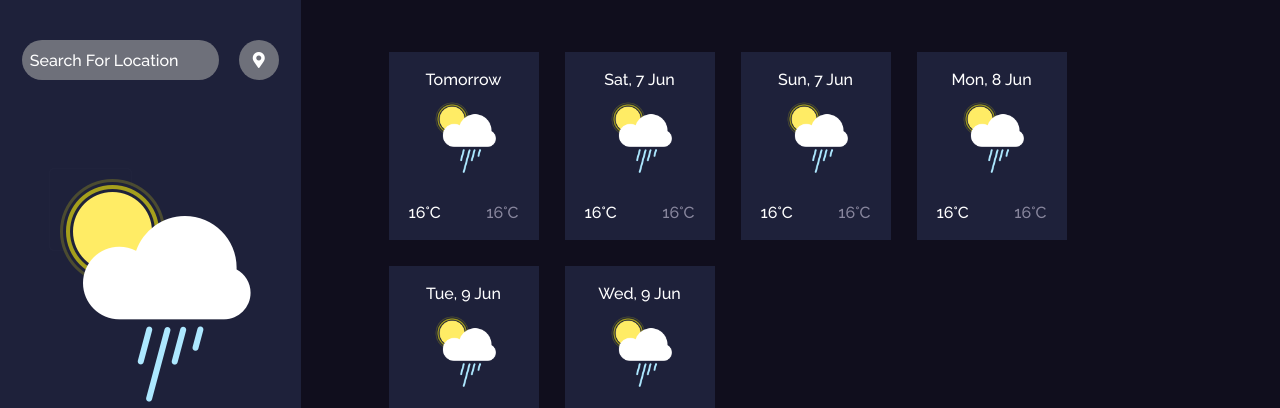
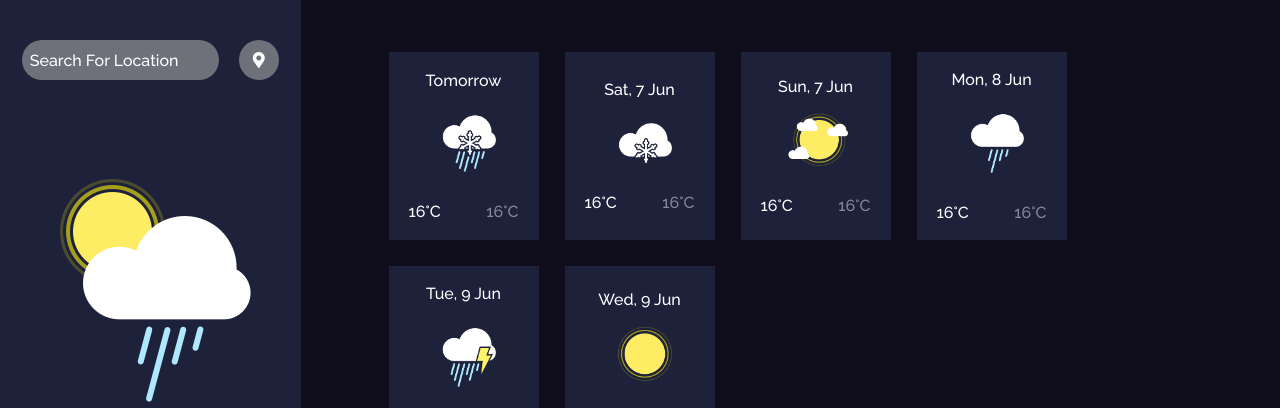
Before and after one commit to jobayed003/Weather-App, a website: page index.html in a window 1280 px wide. Shown: the top 408 px of the page. Drawn offline with Linux system fonts and the light colour scheme.

Commit message:
fixed icon

```diff
--- a/index.html
+++ b/index.html
@@ -47,7 +47,7 @@
 
                 <div class="card">
                     <p>Tomorrow</p>
-                    <img src="assets/Shower.png" alt="">
+                    <img src="assets/Sleet.png" alt="">
                     <div>
                         <p>16&deg;C</p>
                         <p class="night">16&deg;C</p>
@@ -55,7 +55,7 @@
                 </div>
                 <div class="card">
                     <p>Sat, 7 Jun</p>
-                    <img src="assets/Shower.png" alt="">
+                    <img src="assets/Snow.png" alt="">
                     <div>
                         <p>16&deg;C</p>
                         <p class="night">16&deg;C</p>
@@ -63,7 +63,7 @@
                 </div>
                 <div class="card">
                     <p>Sun, 7 Jun</p>
-                    <img src="assets/Shower.png" alt="">
+                    <img src="assets/Light Cloud.png" alt="">
                     <div>
                         <p>16&deg;C</p>
                         <p class="night">16&deg;C</p>
@@ -71,7 +71,7 @@
                 </div>
                 <div class="card">
                     <p>Mon, 8 Jun</p>
-                    <img src="assets/Shower.png" alt="">
+                    <img src="assets/Light Rain.png" alt="">
                     <div>
                         <p>16&deg;C</p>
                         <p class="night">16&deg;C</p>
@@ -79,7 +79,7 @@
                 </div>
                 <div class="card">
                     <p>Tue, 9 Jun</p>
-                    <img src="assets/Shower.png" alt="">
+                    <img src="assets/Thunderstorm.png" alt="">
                     <div>
                         <p>16&deg;C</p>
                         <p class="night">16&deg;C</p>
@@ -88,7 +88,7 @@
                 </div>
                 <div class="card">
                     <p>Wed, 9 Jun</p>
-                    <img src="assets/Shower.png" alt="">
+                    <img src="assets/Clear.png" alt="">
                     <div>
                         <p>16&deg;c</p>
                         <p class="night">16&deg;</p>
```
